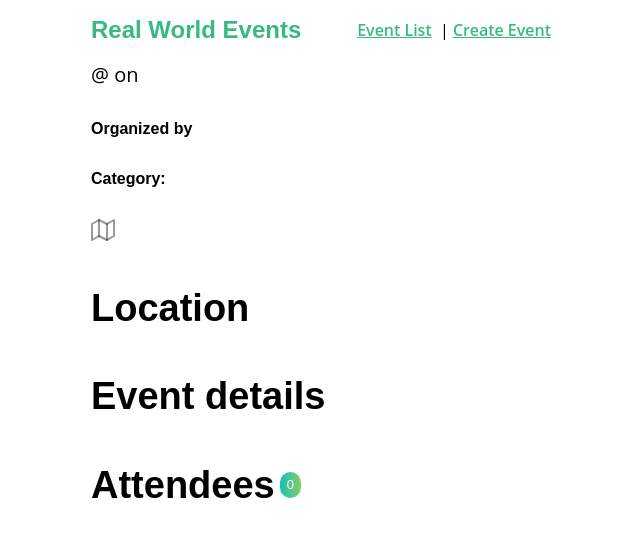
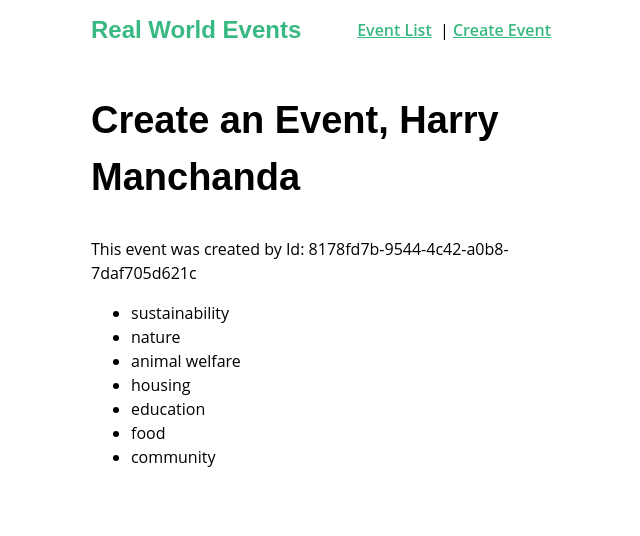
Before and after one commit to IamManchanda/real-world-vue, a Vue app: page /event/create in a window 1280 px wide. Shown: the top 536 px of the page, without its empty margins (319-959 px from the left). Built offline with nearby package versions, Linux system fonts and the light colour scheme; no server answers.

Commit message:
Revision on Vuex: State

```diff
--- a/package.json
+++ b/package.json
@@ -5,7 +5,8 @@
   "scripts": {
     "serve": "vue-cli-service serve",
     "build": "vue-cli-service build",
-    "lint": "vue-cli-service lint"
+    "lint": "vue-cli-service lint",
+    "serve:api": "json-server --watch db.json"
   },
   "dependencies": {
     "axios": "^0.19.0",
--- a/src/router.js
+++ b/src/router.js
@@ -16,15 +16,15 @@ export default new Router({
       component: EventList,
     },
     {
+      path: "/event/create",
+      name: "event-create",
+      component: EventCreate,
+    },
+    {
       path: "/event/:eventId",
       name: "event-show",
       component: EventShow,
       props: true,
     },
-    {
-      path: "/event/create",
-      name: "event-create",
-      component: EventCreate,
-    },
   ],
 });
--- a/src/store.js
+++ b/src/store.js
@@ -1,10 +1,25 @@
 import Vue from "vue";
 import Vuex from "vuex";
+import uuid from "uuid";
 
 Vue.use(Vuex);
 
 export default new Vuex.Store({
-  state: {},
+  state: {
+    user: {
+      id: uuid.v4(),
+      name: "Harry Manchanda",
+    },
+    categories: [
+      "sustainability",
+      "nature",
+      "animal welfare",
+      "housing",
+      "education",
+      "food",
+      "community",
+    ],
+  },
   mutations: {},
   actions: {},
 });
--- a/src/views/EventCreate.vue
+++ b/src/views/EventCreate.vue
@@ -1,11 +1,21 @@
 <template>
   <div>
-    <h1>Create Event</h1>
+    <h2>Create an Event, {{ user.name }}</h2>
+    <p>This event was created by Id: {{ user.id }}</p>
+    <ul>
+      <li v-for="category in categories" :key="category">{{ category }}</li>
+    </ul>
   </div>
 </template>
 
 <script>
-export default {};
+import { mapState } from "vuex";
+
+export default {
+  computed: {
+    ...mapState(["user", "categories"]),
+  },
+};
 </script>
 
 <style></style>
```
